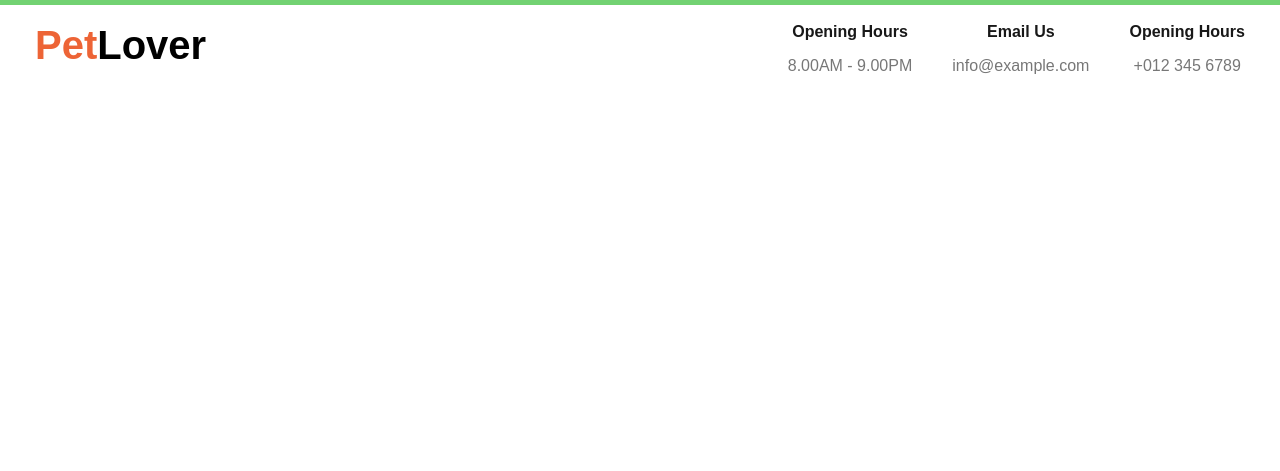
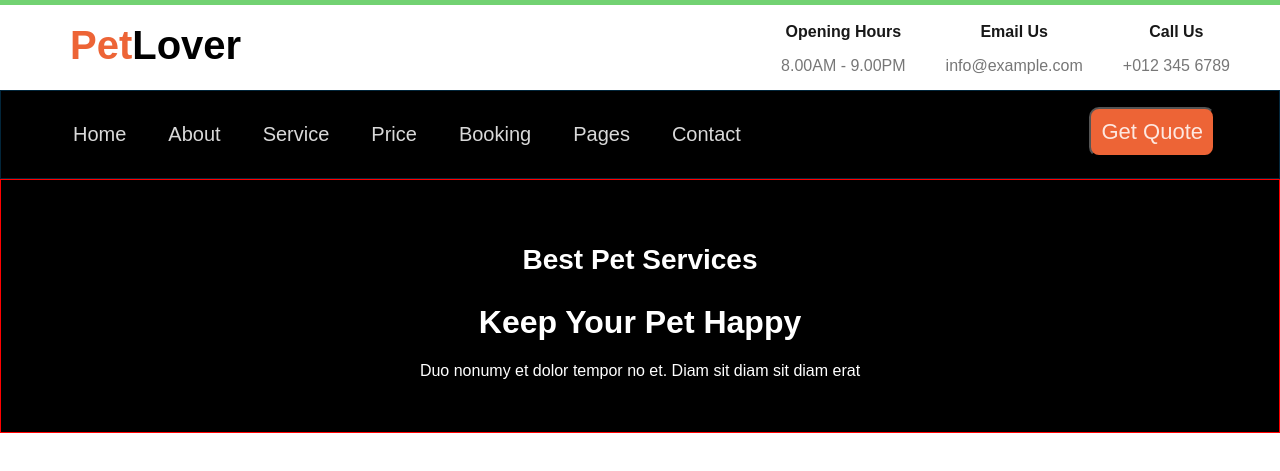
Before and after one commit to vishalparjapat10/HTMLCSSProjects, a plain HTML site: page PetLover/index.html in a window 1280 px wide. Shown: the part 29-500 px from the top of the page. Drawn offline with Linux system fonts and the light colour scheme.

Commit message:
headers done

```diff
--- a/PetLover/index.html
+++ b/PetLover/index.html
@@ -56,12 +56,33 @@
                     <p>info@example.com</p>
                 </div>
                 <div class="basic__detail">
-                    <h6>Opening Hours</h6>
+                    <h6>Call Us</h6>
                     <p>+012 345 6789</p>
                 </div>
             </div>
 
         </nav>
     </header>
+    <div class="main__header">
+        <nav class="main__nav">
+            <ul class="main__nav-items">
+                <li class="main__nav-item"><a href="#"></a>Home</li>
+                <li class="main__nav-item"><a href="#"></a>About</li>
+                <li class="main__nav-item"><a href="#"></a>Service</li>
+                <li class="main__nav-item"><a href="#"></a>Price</li>
+                <li class="main__nav-item"><a href="#"></a>Booking</li>
+                <li class="main__nav-item"><a href="#"></a>Pages</li>
+                <li class="main__nav-item"><a href="#"></a>Contact</li>
+            </ul>
+            <div class="quote__btn">
+                <button>Get Quote</button>
+            </div>
+        </nav>
+    </div>
+    <div class="main__heading">
+        <h3 class="main__heading-subtitle">Best Pet Services</h3>
+        <h1 class="main__heading-title">Keep Your Pet Happy</h1>
+        <p class="main__heading-info">Duo nonumy et dolor tempor no et. Diam sit diam sit diam erat</p>
+    </div>
 </body>
 </html>
--- a/PetLover/style.css
+++ b/PetLover/style.css
@@ -57,7 +57,7 @@ body{
     height: 80px;
 }
 .title{
-    margin-left: 35px;
+    margin-left: 70px;
 
 }
 .title h1{
@@ -71,7 +71,7 @@ body{
 
 .basic__details{
     display: flex;
-    margin-right:35px ;
+    margin-right:50px ;
 
 }
 .basic__detail{
@@ -88,3 +88,58 @@ body{
 .basic__detail p{
     color: #777777;
 }
+.main__header{
+    /* border:1px solid red ; */
+    margin-top: 85px;
+}
+
+.main__nav{
+    display: flex;
+    justify-content: space-between;
+    padding: 16px;
+    border: 1px solid rgb(2, 38, 59);
+    background: black;
+
+}
+.main__nav-items{
+    display: flex;
+    justify-content: space-evenly;
+    position: relative;
+    left: 16px;
+    list-style: none;
+}
+.main__nav-item{
+    font-size: 20px;
+    text-decoration: none;
+    padding-right: 42px;
+    color: rgba(255, 255, 255, 0.851);
+}
+.quote__btn{
+    position: relative;
+    right: 48px;
+
+}
+.quote__btn button{
+    font-size: 22px;
+    color: rgba(255, 255, 255, 0.851);
+    background: #ED6436;
+    padding: 10px;
+    border-radius: 10px;
+}
+
+.main__heading{
+    border: 1px solid red;
+    text-align: center;
+    padding: 36px;
+    background: black;
+}
+.main__heading-subtitle{
+    font-size: 1.75rem;
+    color: #fff;
+}
+.main__heading-title{
+    color: #fff;
+}
+.main__heading-info{
+    color: #fff;
+}
```
